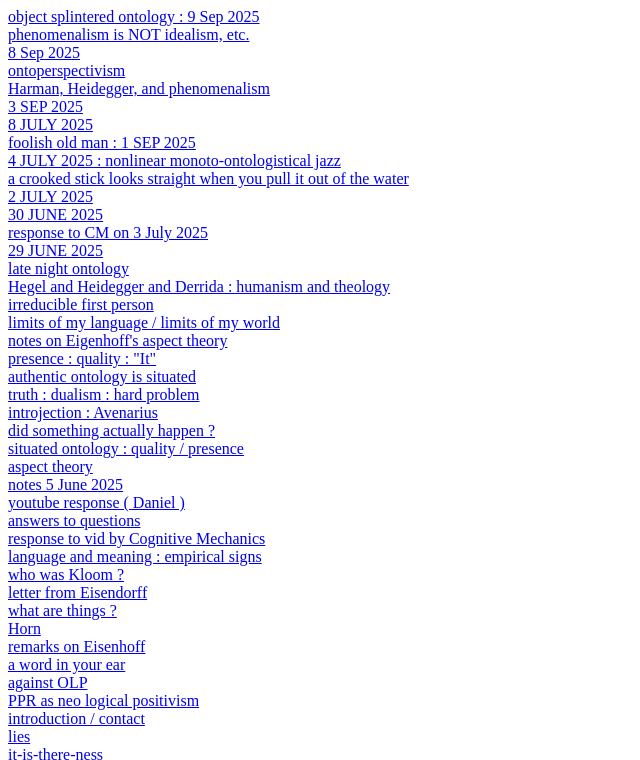
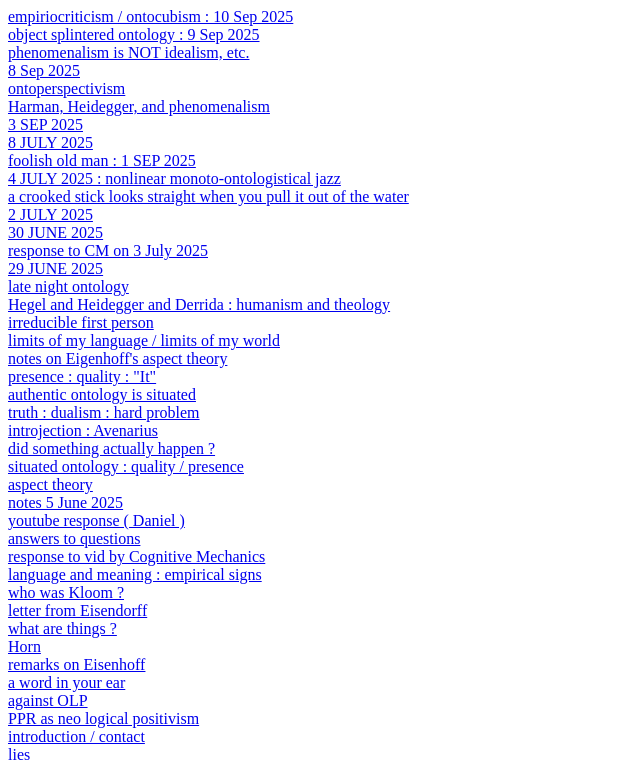
Before and after one commit to ontocubism/text, a plain HTML site: page index.html in a window 1280 px wide. Shown: the top 760 px of the page, without its empty margins (0-640 px from the left). Drawn offline with Linux system fonts and the light colour scheme.

Commit message:
Update index.html

```diff
--- a/index.html
+++ b/index.html
@@ -1,5 +1,6 @@
 <!DOCTYPE html>
 <html>
+    <a href="empirio.pdf">  empiriocriticism / ontocubism : 10 Sep 2025 </a><br>
     <a href="objects.pdf">  object splintered ontology : 9 Sep 2025 </a><br>
     <a href="ayer_2.pdf">  phenomenalism is NOT idealism, etc. </a><br>
     <a href="panexp.pdf">  8 Sep 2025 </a><br>
```
